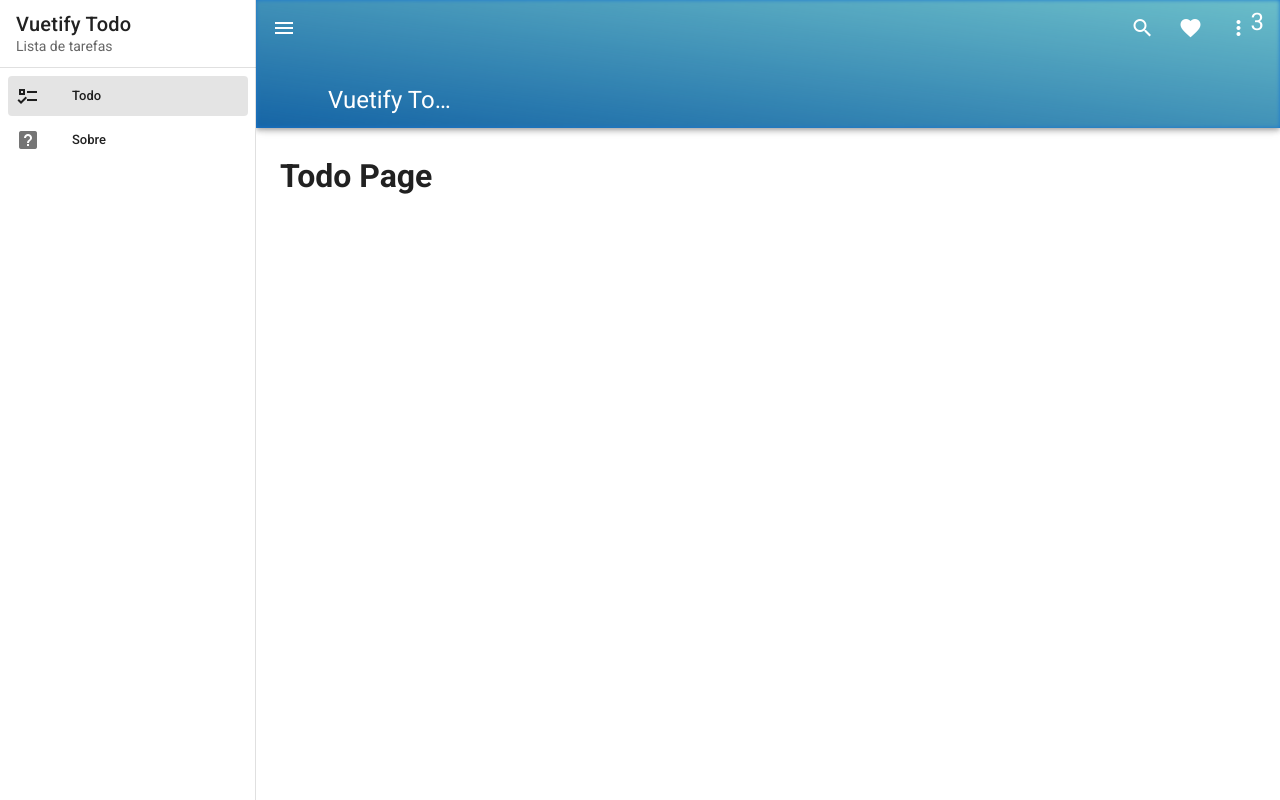
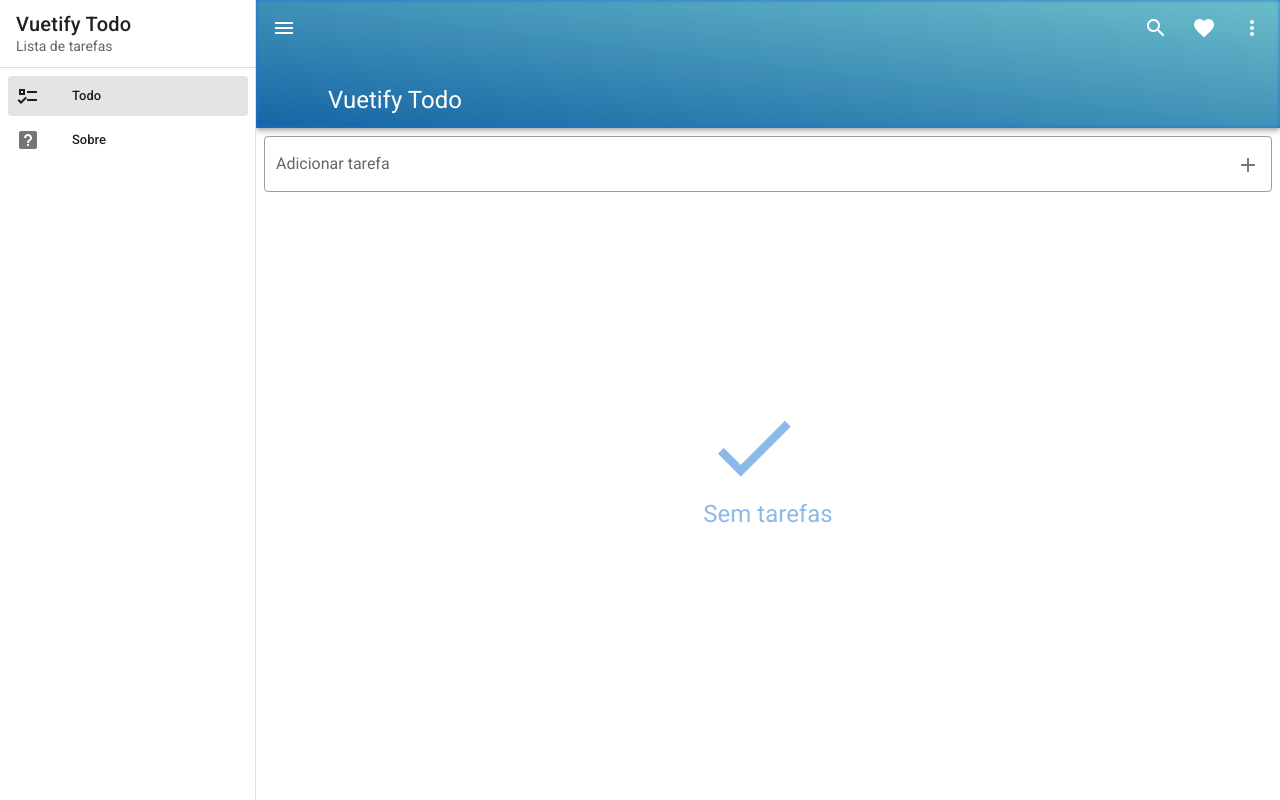
Before and after one commit to desdiogo/vuetify_todo, a Vue app: page / in a window 1280 px wide. Built offline with nearby package versions, Linux system fonts and the light colour scheme.

Commit message:
Todo Page

```diff
--- a/src/App.vue
+++ b/src/App.vue
@@ -1,17 +1,32 @@
 <template>
   <v-app id="inspire">
-    <v-navigation-drawer v-model="drawer" app>
+    <v-navigation-drawer
+      v-model="drawer"
+      app
+    >
       <v-list-item>
         <v-list-item-content>
-          <v-list-item-title class="title"> Vuetify Todo </v-list-item-title>
-          <v-list-item-subtitle> Lista de tarefas </v-list-item-subtitle>
+          <v-list-item-title class="title">
+            Vuetify Todo
+          </v-list-item-title>
+          <v-list-item-subtitle>
+            Lista de tarefas
+          </v-list-item-subtitle>
         </v-list-item-content>
       </v-list-item>
 
       <v-divider></v-divider>
 
-      <v-list dense nav>
-        <v-list-item v-for="item in items" :key="item.title" :to="item.to" link>
+      <v-list
+        dense
+        nav
+      >
+        <v-list-item
+          v-for="item in items"
+          :key="item.title"
+          :to="item.to"
+          link
+        >
           <v-list-item-icon>
             <v-icon>{{ item.icon }}</v-icon>
           </v-list-item-icon>
@@ -39,7 +54,7 @@
 
       <v-app-bar-nav-icon @click="drawer = !drawer"></v-app-bar-nav-icon>
 
-      <v-app-bar-title>Vuetify Todo</v-app-bar-title>
+      <v-toolbar-title>Vuetify Todo</v-toolbar-title>
 
       <v-spacer></v-spacer>
 
@@ -53,7 +68,7 @@
 
       <v-btn icon>
         <v-icon>mdi-dots-vertical</v-icon>
-      </v-btn>3
+      </v-btn>
     </v-app-bar>
 
     <v-main>
@@ -67,9 +82,9 @@
     data: () => ({
       drawer: null,
       items: [
-      { title: "Todo", icon: "mdi-format-list-checks", to: "/" },
-      { title: "Sobre", icon: "mdi-help-box", to: "/about" },
+        { title: 'Todo', icon: 'mdi-format-list-checks', to: '/' },
+        { title: 'Sobre', icon: 'mdi-help-box', to: '/about' },
       ],
     }),
-};
+  }
 </script>
--- a/src/views/Todo.vue
+++ b/src/views/Todo.vue
@@ -1,12 +1,105 @@
 <template>
-  <div class="home pa-6">
-    <h1>Todo Page</h1>
+  <div class="home">
+    <v-text-field
+      v-model="newTaskTitle"
+      @click:append="addTask"
+      @keyup.enter="addTask"
+      class="pa-2"
+      outlined
+      label="Adicionar tarefa"
+      append-icon="mdi-plus"
+      hide-details
+      clearable
+    ></v-text-field>
+    <v-list flat class="pt-0" v-if="tasks.length">
+      <div v-for="task in tasks" :key="task.id">
+        <v-list-item
+          @click="doneTask(task.id)"
+          :class="{ 'blue lighten-5': task.done }"
+        >
+          <template v-slot:default>
+            <v-list-item-action>
+              <v-checkbox :input-value="task.done" color="primary"></v-checkbox>
+            </v-list-item-action>
+
+            <v-list-item-content>
+              <v-list-item-title
+                :class="{ 'text-decoration-line-through': task.done }"
+                >{{ task.title }}</v-list-item-title
+              >
+            </v-list-item-content>
+            <v-list-item-action>
+              <v-btn @click.stop="deleteTask(task.id)" icon>
+                <v-icon color="primary">mdi-delete</v-icon>
+              </v-btn>
+            </v-list-item-action>
+          </template>
+        </v-list-item>
+        <v-divider></v-divider>
+      </div>
+    </v-list>
+    <div v-else class="no-tasks">
+      <v-icon color="primary" size="100">
+        mdi-check
+      </v-icon>
+      <div class="text-h5 primary--text">
+        Sem tarefas
+      </div>
+    </div>
   </div>
 </template>
 
 <script>
+export default {
+  name: "Home",
+  data() {
+    return {
+      newTaskTitle: "",
+      tasks: [
+        // {
+        //   id: 1,
+        //   title: "Acordar",
+        //   done: false,
+        // },
+        // {
+        //   id: 2,
+        //   title: "Comer Bananas",
+        //   done: false,
+        // },
+        // {
+        //   id: 3,
+        //   title: "Comprar Bananas",
+        //   done: false,
+        // },
+      ],
+    };
+  },
+  methods: {
+    addTask() {
+      let newTask = {
+        id: Date.now(),
+        title: this.newTaskTitle,
+        done: false,
+      };
+      this.tasks.push(newTask);
+      this.newTaskTitle = "";
+    },
+    doneTask(id) {
+      let task = this.tasks.filter((task) => task.id === id)[0];
+      task.done = !task.done;
+    },
+    deleteTask(id) {
+      this.tasks = this.tasks.filter((task) => task.id !== id);
+    },
+  },
+};
+</script>
 
-export default {
-  name: 'Home',
-}
-</script>
+<style lang="sass">
+.no-tasks
+  position: absolute
+  left: 50%
+  top: 50%
+  transform: translate(-50%, -50%)
+  opacity: 0.5
+</style>
```
Lines whose indentation alone changed are shown as unchanged.
